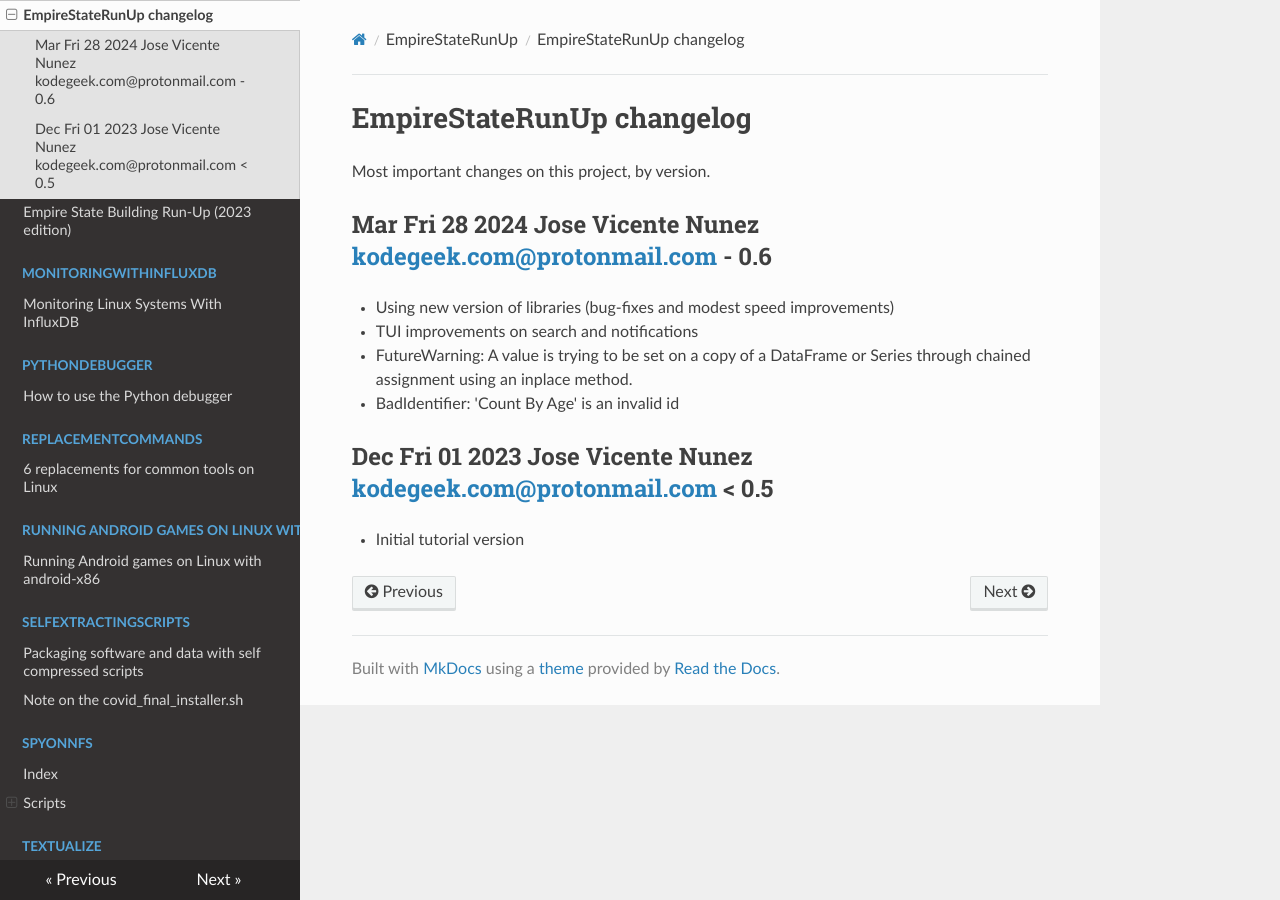
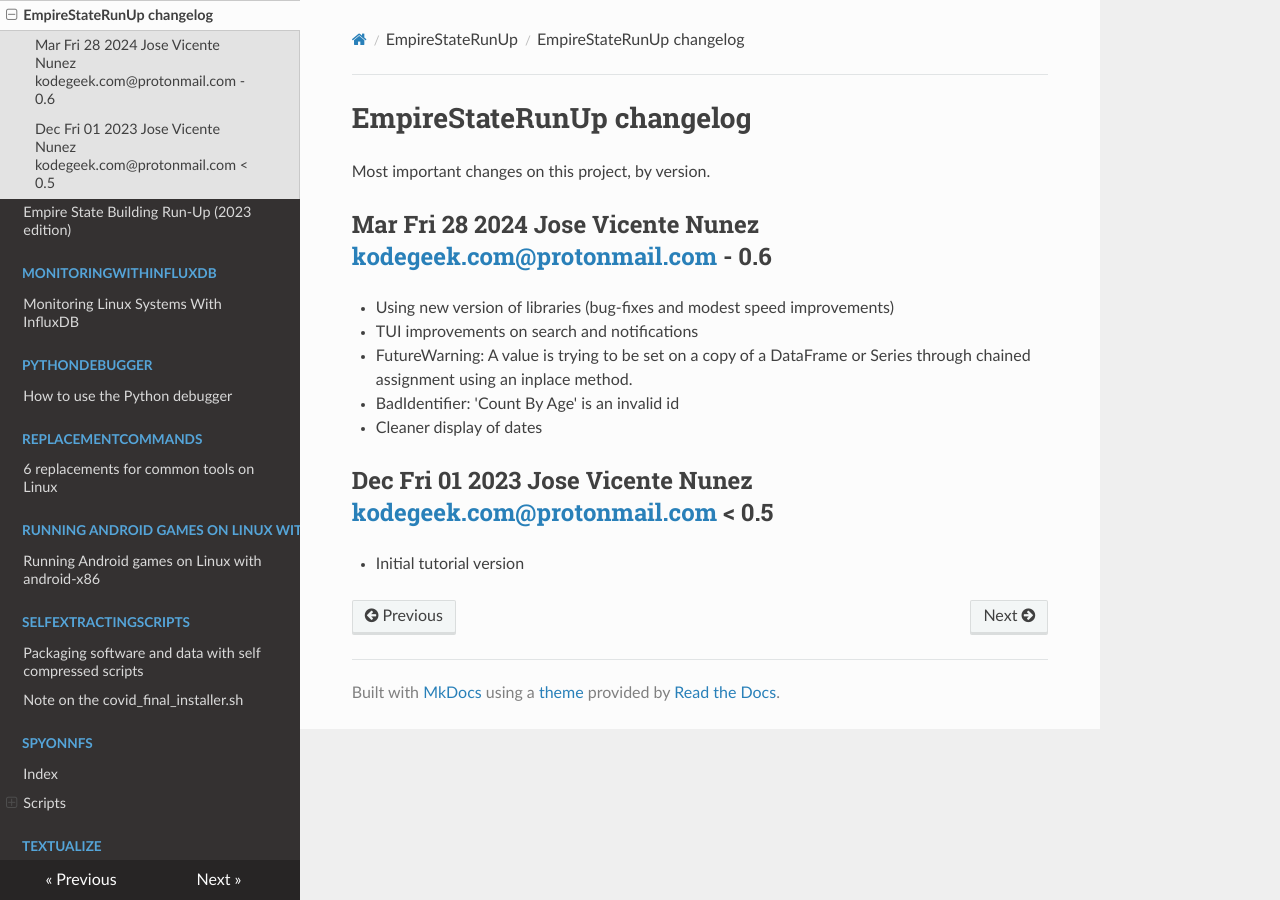
Before and after one commit to josevnz/tutorials, an MkDocs documentation site: the page built from docs/EmpireStateRunUp/CHANGELOG.md, in a window 1280 px wide. Built offline with MkDocs 1.6.1, drawn with Linux system fonts in a browser that asks for light colours; nearby versions of some CDN libraries.

```diff
--- a/docs/EmpireStateRunUp/CHANGELOG.md
+++ b/docs/EmpireStateRunUp/CHANGELOG.md
@@ -7,6 +7,7 @@
 - TUI improvements on search and notifications
 - FutureWarning: A value is trying to be set on a copy of a DataFrame or Series through chained assignment using an inplace method.
 - BadIdentifier: 'Count By Age' is an invalid id
+- Cleaner display of dates
 
 ## Dec Fri 01 2023 Jose Vicente Nunez <kodegeek.com@protonmail.com> < 0.5
 - Initial tutorial version
```
